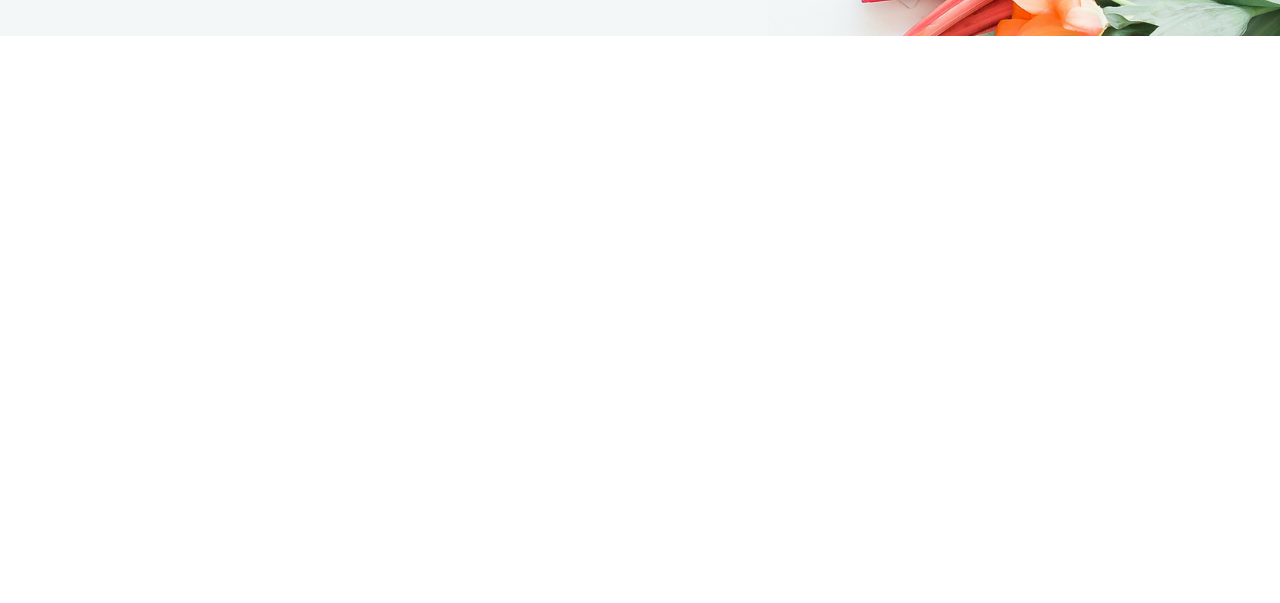
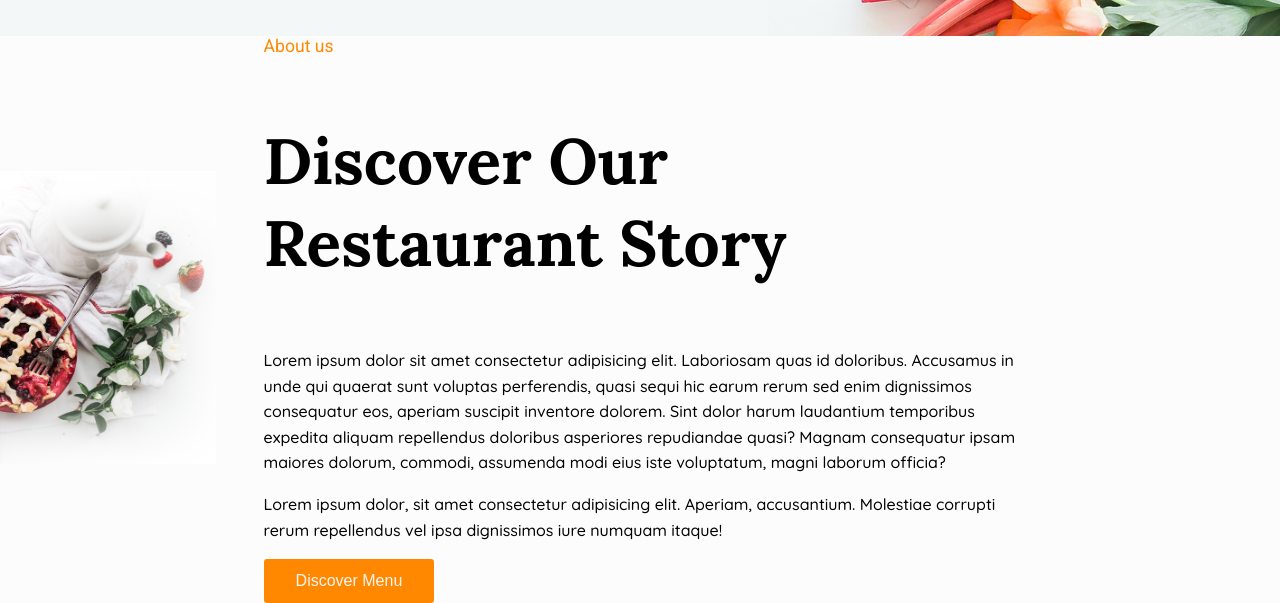
Before and after one commit to datapirate28/Cuisin-Lokanta, a plain HTML site: page index.html in a window 1280 px wide. Shown: the part 582-1185 px from the top of the page. Before the commit the page ends 800 px from the top, so only its background shows below. Drawn offline with Linux system fonts and the light colour scheme.

Commit message:
Added the Discover section

```diff
--- a/index.html
+++ b/index.html
@@ -76,5 +76,36 @@
     </div>
 
 
+    <!-- Discover Section -->
+
+    <div class="discover-section">
+        <div class="discover-wrapper">
+            <div class="dis-img">
+            <img src="assets/section-one.PNG" alt="">
+        </div>
+
+            <div class="dicover-description">
+                <span class="dis-about">About us</span>
+                <h3 class="discover-heading">
+                    Discover Our Restaurant Story
+                </h3>
+
+                <p class="discover-p">
+                    Lorem ipsum dolor sit amet consectetur adipisicing elit. Laboriosam quas id doloribus. Accusamus in unde qui quaerat sunt voluptas perferendis, quasi sequi hic earum rerum sed enim dignissimos consequatur eos, aperiam suscipit inventore dolorem. Sint dolor harum laudantium temporibus expedita aliquam repellendus doloribus asperiores repudiandae quasi? Magnam consequatur ipsam maiores dolorum, commodi, assumenda modi eius iste voluptatum, magni laborum officia?
+                </p>
+
+                <p class="discover-p">
+                    Lorem ipsum dolor, sit amet consectetur adipisicing elit. Aperiam, accusantium. Molestiae corrupti rerum repellendus vel ipsa dignissimos iure numquam itaque!
+                </p>
+
+                <button class="btn">
+                    Discover Menu
+                </button>
+            </div>
+        </div>
+    </div>
+
+
+
 </body>
 </html>
--- a/style.css
+++ b/style.css
@@ -1,6 +1,8 @@
 @import url('https://fonts.googleapis.com/css2?family=Roboto:ital,wght@0,300;0,400;0,500;0,700;1,300;1,400;1,500;1,700&display=swap');
 
 @import url('https://fonts.googleapis.com/css2?family=Lora:ital,wght@0,400..700;1,400..700&family=Roboto:ital,wght@0,300;0,400;0,500;0,700;1,300;1,400;1,500;1,700&display=swap');
+
+@import url('https://fonts.googleapis.com/css2?family=Quicksand:wght@300..700&display=swap');
 
 body{
     box-sizing: border-box;
@@ -104,6 +106,7 @@ a {
     border: 1.5px solid rgb(225, 224, 224);
     border-radius: 0.2rem;
     margin-top: 3rem;
+    outline: none;
 }
 
 .btn{
@@ -131,3 +134,50 @@ a {
     font-weight: 450;
     color: rgb(130, 129, 129);
 }
+
+/* Discover Section */
+
+
+.discover-wrapper{
+    background-color: #FCFCFC;
+    display: flex;
+    justify-content: space-between;
+    align-items: center;
+    gap: 3rem;
+
+}
+
+
+.discover-wrapper img {
+    width: 100%;
+    height: 100%;
+    object-fit: cover;
+}
+
+.dis-img{
+    width: 60%;
+}
+
+.discover-description{
+    width: 60%;
+}
+
+.dis-about{
+    color: #FF8800;
+    font-size: 1.1rem;
+    font-family: 'Roboto';
+}
+
+.discover-heading{
+    font-size: 4rem;
+    font-family: 'Lora';
+    width: 60%;
+}
+
+.discover-p {
+    font-family: "Quicksand", sans-serif;
+    font-size: 1rem;
+    width: 75%;
+    font-weight: 450;
+    line-height: 1.6;
+}
```
Lines whose indentation alone changed are shown as unchanged.
